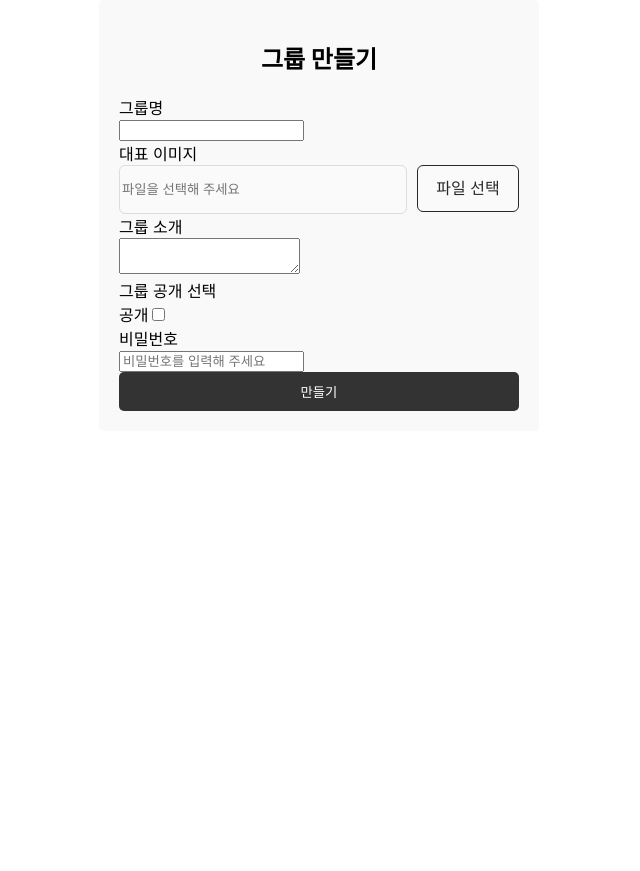
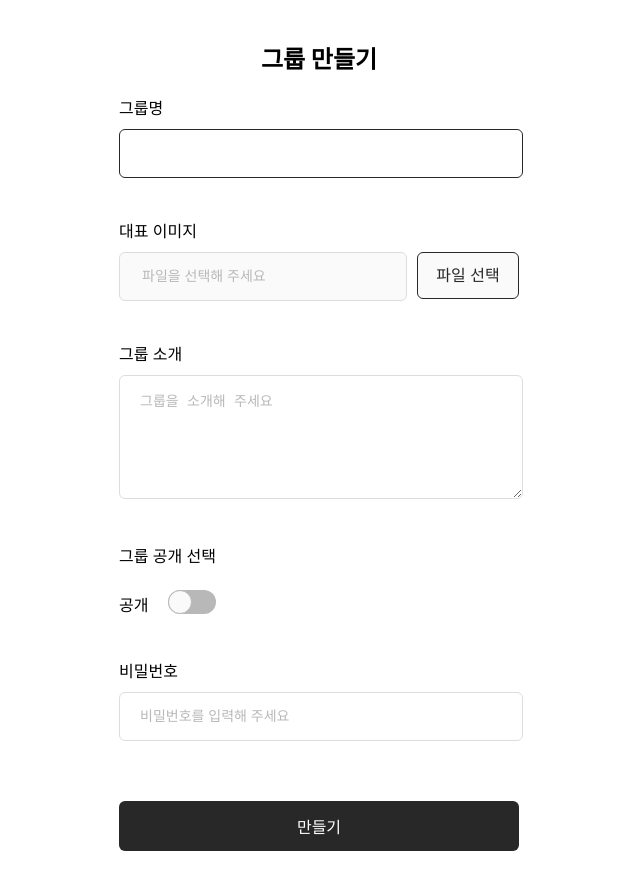
Before and after one commit to codit-ssuv/Pieces, a React app in the folder pieces/: page / in a window 1280 px wide. Shown: the whole page, without its empty margins (321-961 px from the left). Before the commit the page ends 800 px from the top, so only its background shows below. Built offline with nearby package versions, Linux system fonts and the light colour scheme.

Commit message:
그룹만들기 화면 수정

```diff
--- a/pieces/src/pages/makeGroup.js
+++ b/pieces/src/pages/makeGroup.js
@@ -1,4 +1,7 @@
 import React, { useState } from 'react';
+import '../styles/makeGroup.css'
+import toggleOn from '../assets/toggleOn.svg';
+import toggleOff from '../assets/toggleOff.svg';
 
 const MakeGroup = () => {
     const [groupName, setGroupName] = useState('');
@@ -27,22 +30,24 @@ const MakeGroup = () => {
             <h2>그룹 만들기</h2>
             <form onSubmit={handleSubmit}>
                 <div>
-                    <label>그룹명</label>
+                    <label className='subtitle'>그룹명</label>
                     <input
                         type="text"
                         value={groupName}
                         onChange={(e) => setGroupName(e.target.value)}
                         required
+                        className='groupName-container'
                     />
                 </div>
                 <div className="image-upload">
-                    <label>대표 이미지</label>
+                    <label className='subtitle'>대표 이미지</label>
                     <div className='file-container'>
                         <input
                             type="text"
                             value={groupImage ? groupImage.name : ''}
                             readOnly
                             placeholder="파일을 선택해 주세요"
+                            className='file-select'
                         />
                         <input
                             type="file"
@@ -57,32 +62,36 @@ const MakeGroup = () => {
                     </div>
                 </div>
                 <div>
-                    <label>그룹 소개</label>
+                    <label className='subtitle'>그룹 소개</label>
                     <textarea
                         value={groupDescription}
                         onChange={(e) => setGroupDescription(e.target.value)}
                         required
-                        id="group-intro"
+                        placeholder="그룹을 소개해 주세요"
+                        className='groupDescription-container'
                     />
                 </div>
                 <div>
-                    <label>그룹 공개 선택</label>
-                    <label>
+                    <label className='subtitle'>그룹 공개 선택</label>
+                    <label  className='public-container'>
                         공개
-                        <input
-                            type="checkbox"
-                            checked={isPublic}
-                            onChange={() => setIsPublic(!isPublic)}
+                        <div onClick={() => setIsPublic(!isPublic)} style={{ cursor: 'pointer' }}>
+                        <img
+                            src={isPublic ? toggleOn : toggleOff}
+                            alt="Toggle Public"
+                            className='toggle'
                         />
+                    </div>
                     </label>
                 </div>
                 <div>
-                    <label>비밀번호</label>
+                    <label className='subtitle'>비밀번호</label>
                     <input
                         type="password"
                         value={password}
                         onChange={(e) => setPassword(e.target.value)}
                         placeholder="비밀번호를 입력해 주세요"
+                        className='password-container'
                     />
                 </div>
                 <button type="submit">만들기</button>
--- a/pieces/src/styles/makeGroup.css
+++ b/pieces/src/styles/makeGroup.css
@@ -3,39 +3,39 @@
     margin: 0 auto;
     padding: 20px;
     border-radius: 5px;
-    background-color: #f9f9f9;
+    background-color: #ffffff;
 }
 
 .create-group h2 {
     text-align: center;
+    font-size: 24px;
+    font-weight: 700;
+    letter-spacing: -3%;
 }
 
 
-.create-group label {
-    display: block;
-
+.subtitle {
+    font-size: 16px;
+    font-weight: 500;
 }
 
-
-.create-group button {
-    width: 100%;
-    padding: 10px;
-    background-color: #333;
-    color: white;
-    border: none;
-    border-radius: 5px;
-    cursor: pointer;
+.groupName-container {
+    width: 380px;
+    height: 45px;
+    border-radius: 6px;
+    border: 1px solid #282828;
+    margin-top: 10px;
+    margin-bottom: 40px;
+    padding-left: 20px;
+    font-size: 14px;
 }
-
-.create-group button:hover {
-    background-color: #555;
-}
-
 
 
 .file-container {
     display: flex;
     flex-direction: row;
+    margin-top: 10px;
+    margin-bottom: 40px;
 }
 
 .file-container input[type="text"] {
@@ -46,6 +46,12 @@
     width: 290px;
     height: 45px;
     margin-right: 10px;
+    font-size: 14px;
+}
+
+.file-select::placeholder {
+    color: #B8B8B8;
+    padding-left: 20px;
 }
 
 .upload-button {
@@ -66,3 +72,69 @@
 .upload-button:hover {
     background-color: #FAFAFA;
 }
+
+
+.groupDescription-container {
+    width: 380px;
+    height: 106px;
+    border-radius: 6px;
+    border: 1px solid #DDDDDD;
+    margin-top: 10px;
+    margin-bottom: 40px;
+    font-size: 14px;
+    padding-left: 20px;
+    padding-top: 14px;
+}
+
+.groupDescription-container::placeholder {
+    color: #B8B8B8;
+    font-size: 14px;
+}
+
+.public-container {
+    font-weight: 400px;
+    display: flex;
+    align-items: center;
+    gap: 20px;
+    margin-top: 23px;
+    margin-bottom: 40px;
+}
+
+.toggle {
+    width: 48px;
+    height: 24px;
+}
+
+
+
+.password-container {
+    width: 380px;
+    height: 45px;
+    border-radius: 6px;
+    border: 1px solid #DDDDDD;
+    margin-top: 10px;
+    margin-bottom: 60px;
+    font-size: 14px;
+    padding-left: 20px;
+}
+
+.password-container::placeholder {
+    color: #B8B8B8;
+}
+
+
+.create-group button {
+    width: 400px;
+    height: 50px;
+    padding: 10px;
+    background-color: #282828;
+    color: white;
+    font-size: 16px;
+    border: none;
+    border-radius: 6px;
+    cursor: pointer;
+}
+
+.create-group button:hover {
+    background-color: #000000;
+}
```
Also changed, not shown: pieces/src/assets/toggleOff.svg (added), pieces/src/assets/toggleOn.svg (added).
